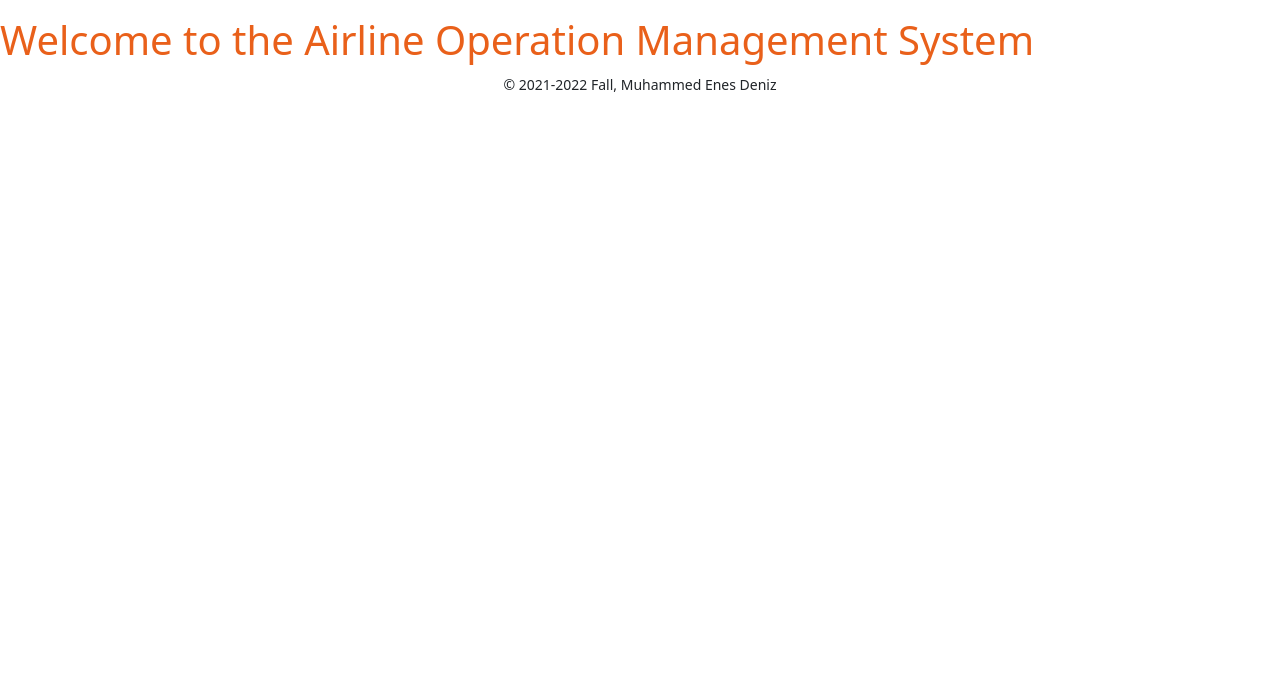
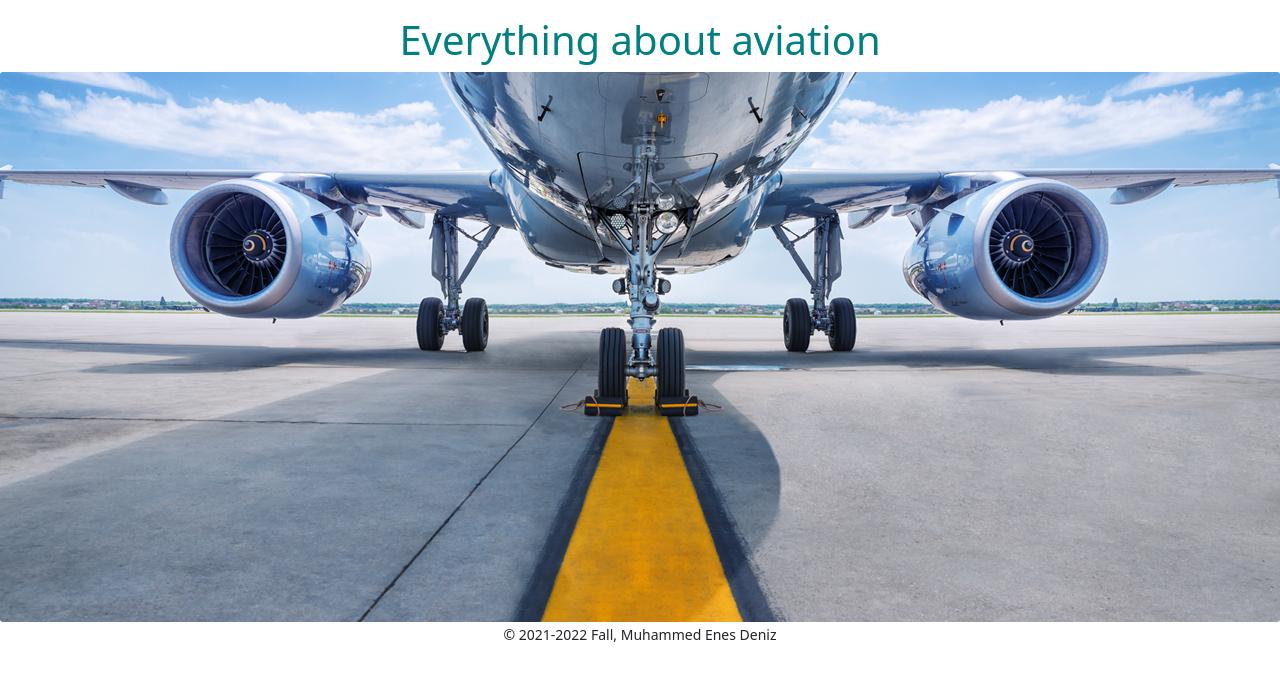
Before and after one commit to MEnesDeniz/Database-Systems, a Flask app: page /home_page in a window 1280 px wide. Shown: the part 100-781 px from the top of the page. Run offline with Flask 2, Linux system fonts and the light colour scheme; some libraries are stand-ins or nearby versions.

Commit message:
Home page update

```diff
--- a/requirements.txt
+++ b/requirements.txt
@@ -1,3 +1,4 @@
-Flask>=1.0
-psycopg2-binary>=2.7
+Flask>=1.1.2
+psycopg2-binary>=2.8.5
 gunicorn>=19.9
+psycopg2_binary == 2.8.5
--- a/static/layout.css
+++ b/static/layout.css
@@ -1,5 +1,6 @@
 h1 {
-    color: #e9601a;
+    color: teal;
+    text-align: center;
 }
 
 footer {
--- a/templates/home_page.html
+++ b/templates/home_page.html
@@ -2,6 +2,8 @@
 
 {%block subject%}
 <p>
-<h1>Welcome to the Airline Operation Management System</h1>
+<h1>Everything about aviation</h1>
+
+<img class="card-img" src="{{ url_for('static', filename = './aviation.jpg') }}" alt="Card image">
 
 {%endblock subject%}
```
Also changed, not shown: app.json (added, +7 -0 lines), static/aviation.jpg (added), 1 other file.
